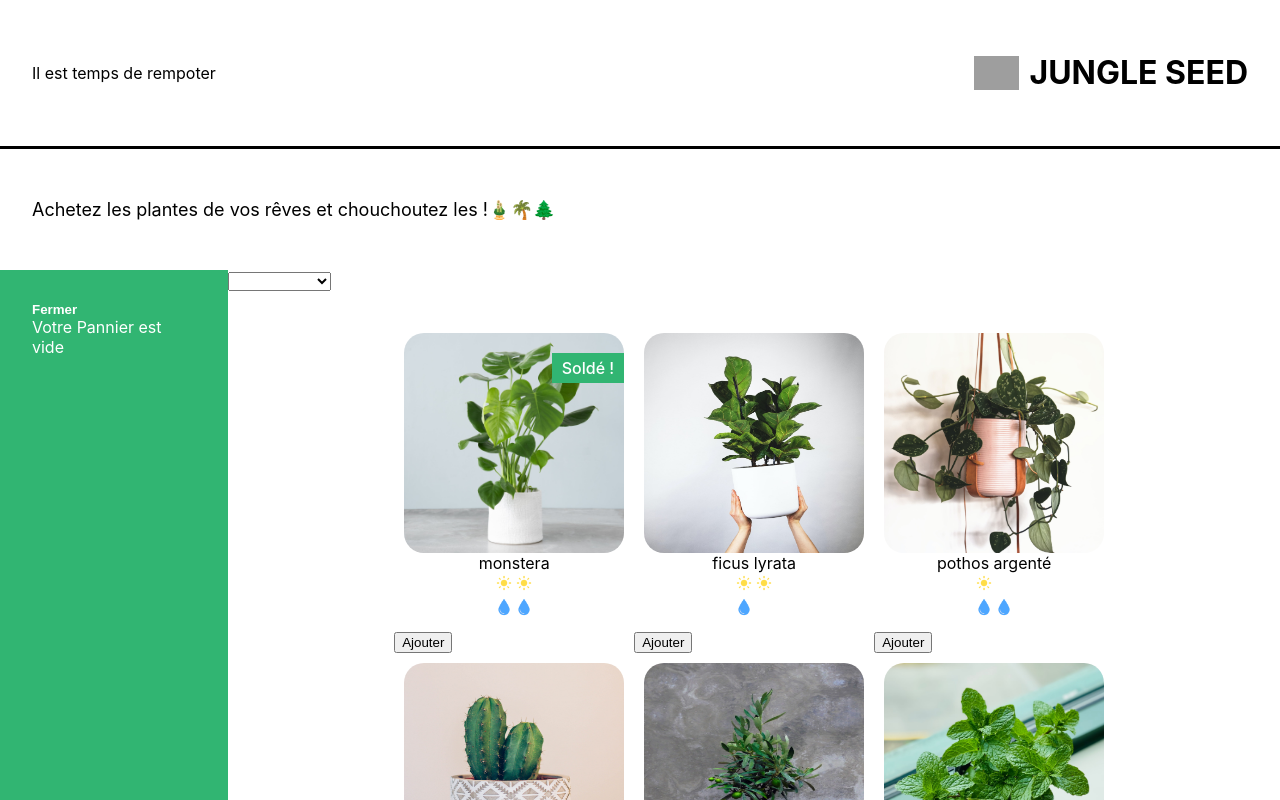
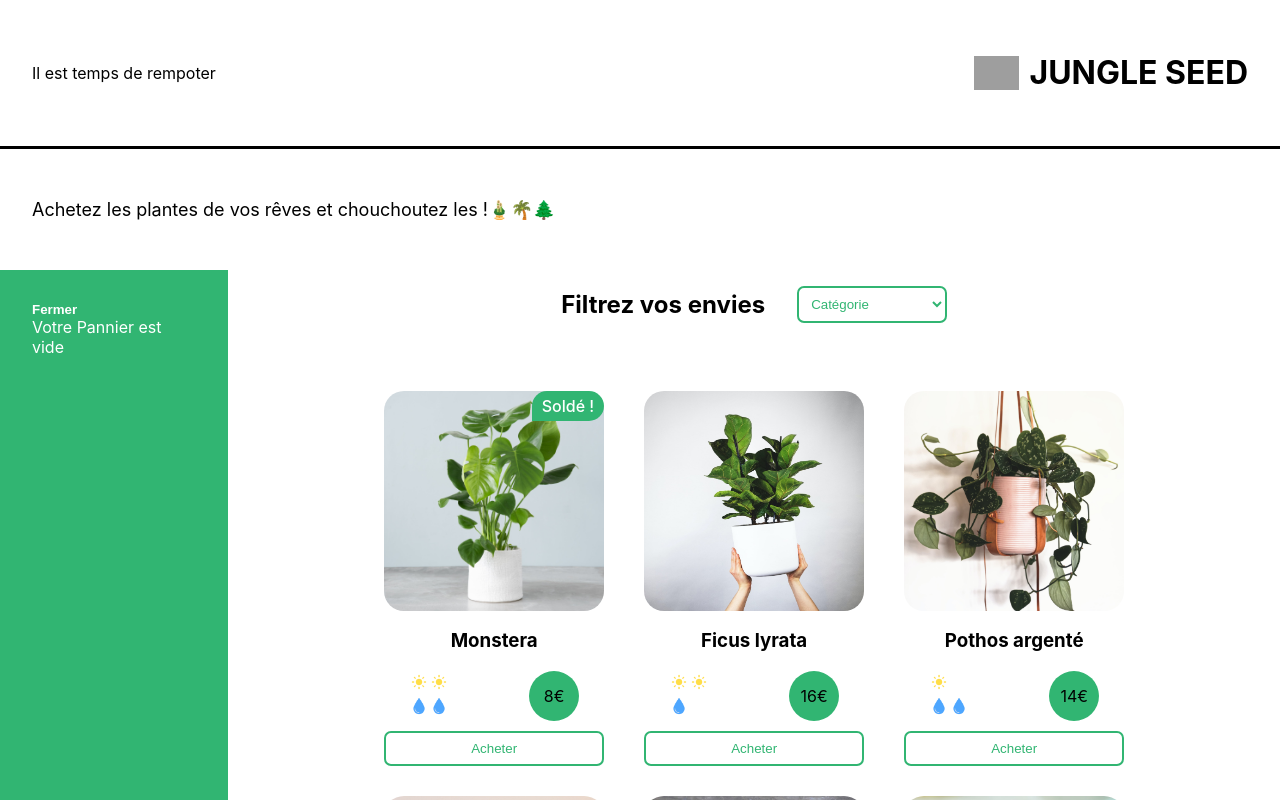
Before and after one commit to Barret-Pierre/Jungle_Seed_App, a React (Create React App) app: page / in a window 1280 px wide. Shown: the top 800 px of the page. Built offline with nearby package versions, Linux system fonts and the light colour scheme; grey boxes are pictures that could not be loaded.

Commit message:
Add styles

```diff
--- a/src/components/Categories.js
+++ b/src/components/Categories.js
@@ -1,12 +1,12 @@
 import "../styles/Categories.css"
 import { useState } from "react";
 
-function Categories({cats, cat, updateCat}) {
+function Categories({ cats, cat, updateCat, capitalizeFirstLetter}) {
 
     function addToCat(value) {
         console.log(cat)
         console.log(value)
-        if(value === "undefined") {
+        if (value === "undefined") {
             updateCat([...cats])
         } else {
             updateCat([value])
@@ -16,15 +16,18 @@ function Categories({cats, cat, updateCat}) {
     }
 
     return (
-        < select name="category" onChange={(e) => addToCat(e.target.value)} className="js-categories-select">
-            <option key="undefined" value="undefined"> </option>
-            {
-                cats.map(catt =>
-                (
-                    <option key={catt} value={catt}>{catt}</option>
+        <div className="js-categories">
+            <h2>Filtrez vos envies</h2>
+            < select name="category" onChange={(e) => addToCat(e.target.value)} className="js-categories-select">
+                <option key="undefined" value="undefined">Catégorie</option>
+                {
+                    cats.map(catt =>
+                    (
+                        <option key={catt} value={catt}>{capitalizeFirstLetter(catt)}</option>
                     ))
                 }
-        </select >
+            </select >
+        </div>
     )
 }
 
--- a/src/components/PlantItem.js
+++ b/src/components/PlantItem.js
@@ -7,14 +7,18 @@ function handleClick(plantName) {
     console.log(`Vous voulez acheter 1 ${plantName} ?`)
 }
 
-function PlantItem({ name, cover, id, light, water, isSpecialOffer }) {
+
+function PlantItem({ name, cover, id, price, light, water, isSpecialOffer, capitalizeFirstLetter }) {
     return (
         <li className="js-plant-item" onClick={() => handleClick(name)}>
             <img src={cover} alt={`Un(e) ${name}`} className="js-plant-item-cover" />
-            {name}
-            <div>
-                <CareScale id={`${id}-light`} careType="light" scaleValue={light}/>
-                <CareScale id={`${id}-light`} careType="water" scaleValue={water} />
+            <h3>{capitalizeFirstLetter(name)}</h3>
+            <div className='js-plant-item-scales'>
+                <div>
+                    <CareScale id={`${id}-light`} careType="light" scaleValue={light} />
+                    <CareScale id={`${id}-light`} careType="water" scaleValue={water} />
+                </div>
+                <div className='js-plant-item-scales-price'>{price}€</div>
             </div>
             {isSpecialOffer && <div className="js-sales">Soldé !</div>}
         </li>
--- a/src/components/ShoppingList.js
+++ b/src/components/ShoppingList.js
@@ -14,6 +14,10 @@ function ShoppingList({ cart, updateCart }) {
     )
 
     const [cat, updateCat] = useState([...cats])
+
+    function capitalizeFirstLetter(string) {
+        return string[0].toUpperCase() + string.slice(1);
+    }
 
     function addToCart(name, price, id) {
         const plantExiste = cart.find((plant) => plant.id === id)
@@ -38,22 +42,26 @@ function ShoppingList({ cart, updateCart }) {
     return (
         <div className="js-shopping-list">
 
-            <Categories cats={cats} updateCat={updateCat} cat={cat}/>
+            <Categories cats={cats} updateCat={updateCat} cat={cat} capitalizeFirstLetter={capitalizeFirstLetter}/>
 
             <ul className="js-plant-list">
                 {plantList.map((plant) =>
                 (
                     cat.includes(plant.category) && (
-                        <div key={plant.id}>
+                        <div key={plant.id} className="js-plant-list-item">
                             <PlantItem
                                 name={plant.name}
                                 cover={plant.cover}
                                 id={plant.id}
+                                price={plant.price}
                                 light={plant.light}
                                 water={plant.water}
                                 isSpecialOffer={plant.isSpecialOffer}
+                                capitalizeFirstLetter={capitalizeFirstLetter}
                             />
-                            <button onClick={() => addToCart(plant.name, plant.price, plant.id)}>Ajouter</button>
+                            <button onClick={() => addToCart(plant.name, plant.price, plant.id)}>
+                                Acheter
+                            </button>
                         </div>
                     )
                 ))}
--- a/src/styles/Categories.css
+++ b/src/styles/Categories.css
@@ -1,8 +1,25 @@
 .js-categories {
-	text-align: center;
-	padding-top: 30px;
+    display: flex;
+    justify-content: center;
+    align-items: center;
+    gap: 32px;
 }
 
 .js-categories-select {
-	margin-right: 15px;
+    color: #31b572;
+    border: solid 2px #31b572;
+    background-color: white;
+    border-radius: 7px;
+    padding: 0.5rem;
+    width: 150px;
+    height: fit-content;
 }
+
+.js-categories-select:focus {
+    border: solid 3px #31b572;
+    outline-color: transparent;
+}
+
+.js-categories-select option {
+    color: black;
+}
--- a/src/styles/PlantItem.css
+++ b/src/styles/PlantItem.css
@@ -10,10 +10,11 @@
 .js-sales {
     position: absolute;
     right: 0px;
-    top: 20px;
+    top: 0px;
+    border-radius: 20px 20px 20px 0;
     font-weight: 500;
     color: white;
-    padding: 5px 10px;
+    padding:  5px 10px;
     background-color: #31b572;
 }
 
@@ -22,3 +23,20 @@
     width: 220px;
     border-radius: 20px;
 }
+
+.js-plant-item-scales{
+    width: 220px;
+    display: flex;
+    justify-content: space-around;
+    align-items: center;
+    gap: 30px;
+}
+
+.js-plant-item-scales-price {
+    text-align: center;
+    border-radius: 25px;
+    background-color: #31b572;
+    width: 50px;
+    height: 50px;
+    line-height: 50px;
+}
--- a/src/styles/ShoppingList.css
+++ b/src/styles/ShoppingList.css
@@ -11,3 +11,31 @@
 .js-shopping-list {
     width: 100%;
 }
+
+.js-plant-list-item {
+    margin: 10px;
+    display: flex;
+    flex-direction: column;
+    align-items: center;
+}
+
+.js-plant-list-item button {
+    color: #31b572;
+    border: solid 2px #31b572;
+    background-color: white;
+    border-radius: 7px;
+    cursor: pointer;
+    padding: 0.5rem;
+    width: 220px;
+    height: fit-content;
+
+    display: flex;
+    justify-content: center;
+    align-items: center;
+}
+
+.js-plant-list-item button:hover{
+    color: white;
+    border: solid 2px #31b572;
+    background-color: #31b572;
+}
```
Also changed, not shown: src/assets/panier-ajouter.svg (added).
